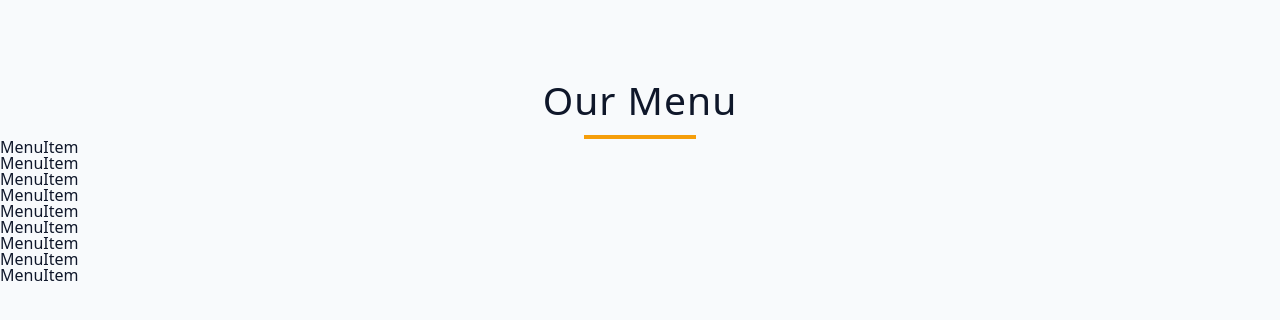
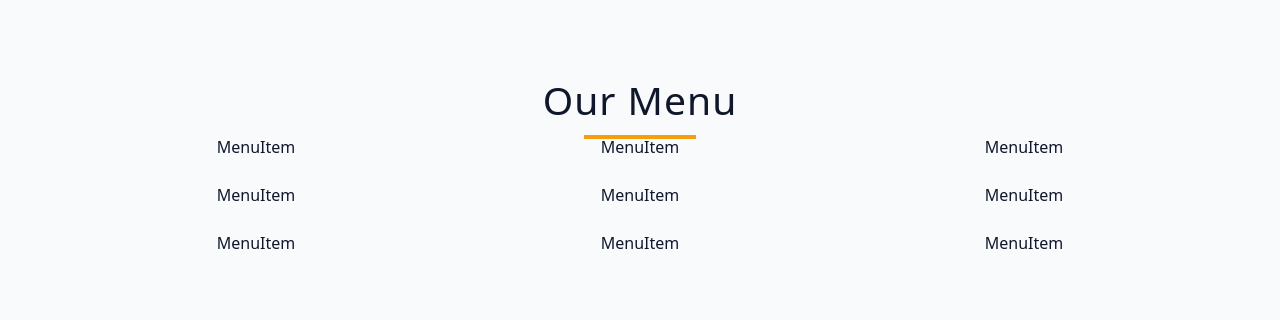
Before and after one commit to stormymayday/food-menu-react, a React (Vite) app: page / in a window 1280 px wide. Shown: the top 320 px of the page. Built offline with nearby package versions, Linux system fonts and the light colour scheme.

Commit message:
Renamed state variable 'menu' to 'menuItems'

```diff
--- a/src/App.jsx
+++ b/src/App.jsx
@@ -5,13 +5,13 @@ import Menu from "./components/Menu.jsx";
 
 const App = () => {
 
-  const [menu, setMenu] = useState(data);
+  const [menuItems, setMenuItems] = useState(data);
 
   return (
     <main>
       <section className="menu">
         <Title text='our menu' />
-        <Menu menu={menu} />
+        <Menu menuItems={menuItems} />
       </section>
     </main>
   );
--- a/src/components/Menu.jsx
+++ b/src/components/Menu.jsx
@@ -1,24 +1,24 @@
 import MenuItem from "./MenuItem.jsx";
 
-const Menu = ({ menu }) => {
-
-    console.log(menu);
+const Menu = ({ menuItems }) => {
 
     return (
 
-        <>
+        <div className="section-center">
 
             {
-                menu.map((item) => {
+                menuItems.map((menuItem) => {
 
                     return (
-                        <MenuItem key={item.id} {...item} />
+
+                        <MenuItem key={menuItem.id} {...menuItem} />
+
                     );
 
                 })
             }
 
-        </>
+        </div>
     );
 }
 
```
